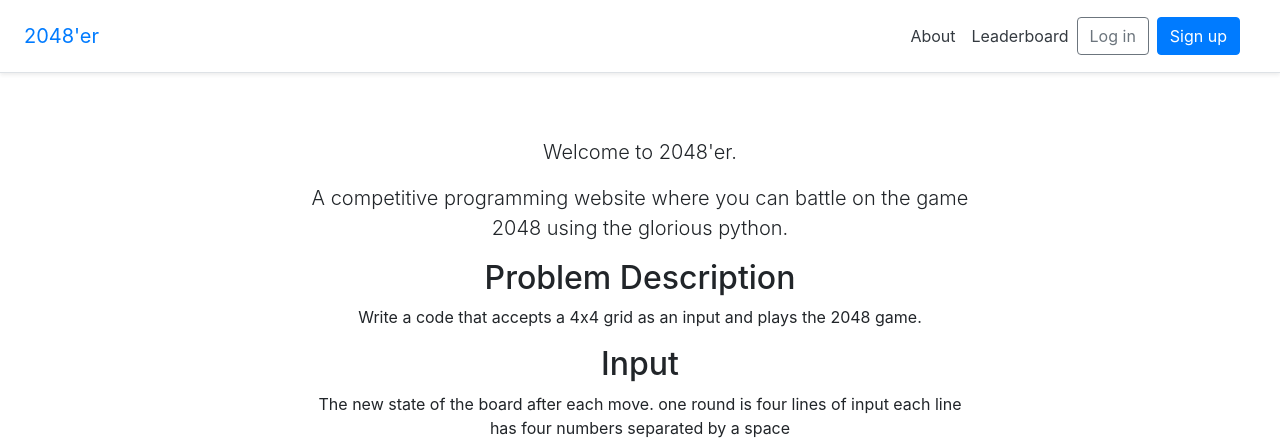
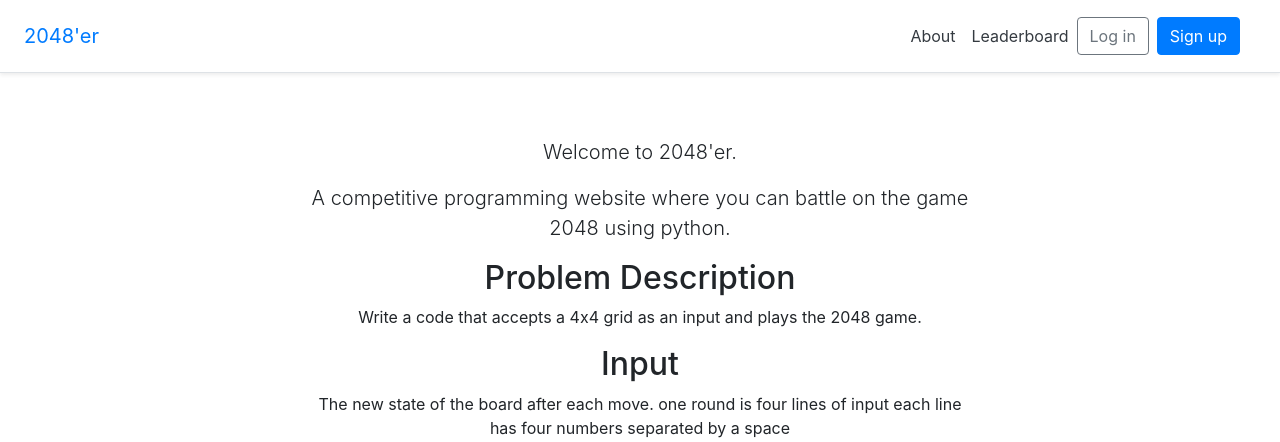
Before and after one commit to 0xecho/2048-er, a Django app: page / in a window 1280 px wide. Shown: the top 442 px of the page. Run offline with Django 3.2, Linux system fonts and the light colour scheme.

Commit message:
Fix Typo

```diff
--- a/templates/pages/home.html
+++ b/templates/pages/home.html
@@ -6,7 +6,7 @@
 {% block content %}
 <div class="pricing-header px-3 py-3 pt-md-5 pb-md-4 mx-auto text-center">
   <p class="lead">Welcome to 2048'er.</p>
-  <p class="lead">A competitive programming website where you can battle on the game 2048 using the glorious python.</p>
+  <p class="lead">A competitive programming website where you can battle on the game 2048 using python.</p>
   <h2>
     Problem Description
   </h2>
```
